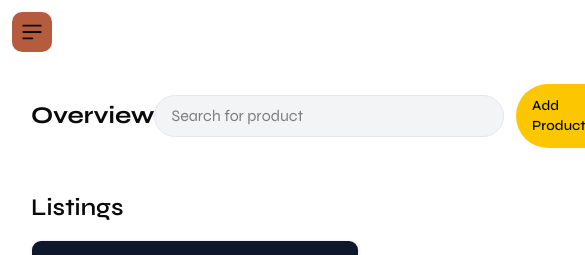
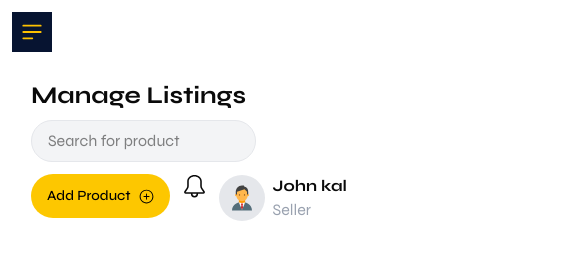
Before and after one commit to istiakiraz/Resolaring, a React (Vite) app: page /dashboard/manage-listings in a window 390 px wide. Shown: the top 255 px of the page, 585 px wide, since content can reach past the window. Built offline with nearby package versions, Linux system fonts and the light colour scheme.

Commit message:
fix mobile side bar

```diff
--- a/src/components/ProductPagesComponents/Product.jsx
+++ b/src/components/ProductPagesComponents/Product.jsx
@@ -102,10 +102,8 @@ export default function Product({allProducts}) {
                     {/* price filter */}
 
                     <div>
-
                         <h6 className="font-bold text-sm lg:text-2xl border-b border-gray-200 w-fit pb-2">Price Range</h6>
                         <p className="text-gray-700 mt-2"  >Price: $100 - $650,000</p>
-
                     </div>
                 </div>
 
@@ -173,8 +171,6 @@ export default function Product({allProducts}) {
                 />
 
             </div>
-
-
         </section>
     );
 }
--- a/src/layouts/DashboardLayouts.jsx
+++ b/src/layouts/DashboardLayouts.jsx
@@ -73,11 +73,11 @@ export default function DashboardLayouts() {
               <button
                 onClick={toggleDrawer}
                 type="button"
-                className="inline-flex  p-2 text-sm  rounded-lg lg:hidden bg-accent cursor-pointer focus:outline-none focus:ring-2 relative w-10 h-10 justify-center items-center"
+                className="inline-flex  p-2    lg:hidden  cursor-pointer bg-primary focus:outline-none focus:ring-2 relative w-10 h-10 justify-center items-center"
               >
                 {/* Hamburger Icon */}
                 <svg
-                  className={`absolute w-6 h-6 transition-all duration-300 ${isDrawerOpen
+                  className={`absolute w-6 text-secondary h-6 transition-all duration-300 ${isDrawerOpen
                       ? "opacity-0 scale-75 rotate-45"
                       : "opacity-100 scale-100 rotate-0"
                     }`}
@@ -92,7 +92,7 @@ export default function DashboardLayouts() {
                 </svg>
 
                 <svg
-                  className={`absolute w-6 h-6 transition-all duration-300 ${isDrawerOpen
+                  className={`absolute w-6 h-6 text-secondary transition-all duration-300 ${isDrawerOpen
                       ? "opacity-100 scale-100 rotate-0"
                       : "opacity-0 scale-75 rotate-45"
                     }`}
--- a/src/pages/Dashboard/ManageListings/ManageListings.jsx
+++ b/src/pages/Dashboard/ManageListings/ManageListings.jsx
@@ -147,10 +147,10 @@ export default function ManageListings() {
     <div className='w-11/12 mx-auto'>
 
          {/* top bar */}
-                <nav className='flex items-center justify-between' >
-                    <h2 className='text-2xl lg:text-3xl font-bold' >Overview</h2>
-                    <div className='flex items-center gap-3' >
-                        <input placeholder='Search for product' className=' px-4 py-2 w-96 rounded-full border bg-gray-100 border-gray-200' type="text" name="" id="" />
+                <nav className='flex flex-col lg:flex-row  items-start justify-between' >
+                    <h2 className='text-2xl lg:text-3xl mb-2 lg:mb-0 font-bold' >Manage Listings</h2>
+                    <div className='flex flex-wrap  items-start lg:items-center gap-3' >
+                        <input placeholder='Search for product' className=' px-4 py-2 lg:w-96 rounded-full border bg-gray-100 border-gray-200' type="text" name="" id="" />
                         <PrimaryButton className='w-fit' icon={GoPlusCircle} >
                             Add Product
                         </PrimaryButton>
--- a/src/shared/Navbar.jsx
+++ b/src/shared/Navbar.jsx
@@ -87,18 +87,20 @@ export default function Navbar() {
             </button>
           </DrawerTrigger>
 
-          <DrawerContent className="h-full w-3/4 sm:w-1/2 bg-white fixed left-0 top-0 shadow-lg rounded-none">
-            <DrawerHeader className="flex items-center justify-between border-b">
-              <DrawerTitle className="text-lg font-semibold">Menu</DrawerTitle>
+          <DrawerContent className="h-full w-3/4 sm:w-1/2 bg-white fixed left-0 top-0  rounded-none">
+            <DrawerHeader className="flex items-end justify-end ">
+
               <DrawerClose asChild>
-                <button className="text-gray-700 p-2">
+                <button className="text-gray-700  p-2">
                   <X className="h-5 w-5" />
                 </button>
               </DrawerClose>
             </DrawerHeader>
 
-            <nav className="flex flex-col p-5 space-y-4">
-              {navLinks.map((link) => (
+            <nav className="flex flex-col justify-between  h-full">
+
+             <div className="flex flex-col p-5 pt-0 space-y-4">
+               {navLinks.map((link) => (
                 <NavLink
                   key={link.to}
                   to={link.to}
@@ -108,11 +110,13 @@ export default function Navbar() {
                   {link.label}
                 </NavLink>
               ))}
+             </div>
 
-              <Link
+           <div className="flex flex-col p-5 pt-0 space-y-4" >
+               <Link
                 to="/account-settings"
                 onClick={() => setOpen(false)}
-                className="bg-yellow-400 text-black text-sm px-4 py-2 rounded-full font-medium hover:bg-yellow-500 transition text-center"
+                className="bg-yellow-400 text-black text-sm duration-75 px-4 py-2 rounded-full font-medium hover:bg-yellow-500 transition text-center"
               >
                 Become a Seller →
               </Link>
@@ -125,6 +129,7 @@ export default function Navbar() {
                 <LogIn className="h-4 w-4 mr-1" />
                 Login
               </Link>
+           </div>
             </nav>
           </DrawerContent>
         </Drawer>
```
